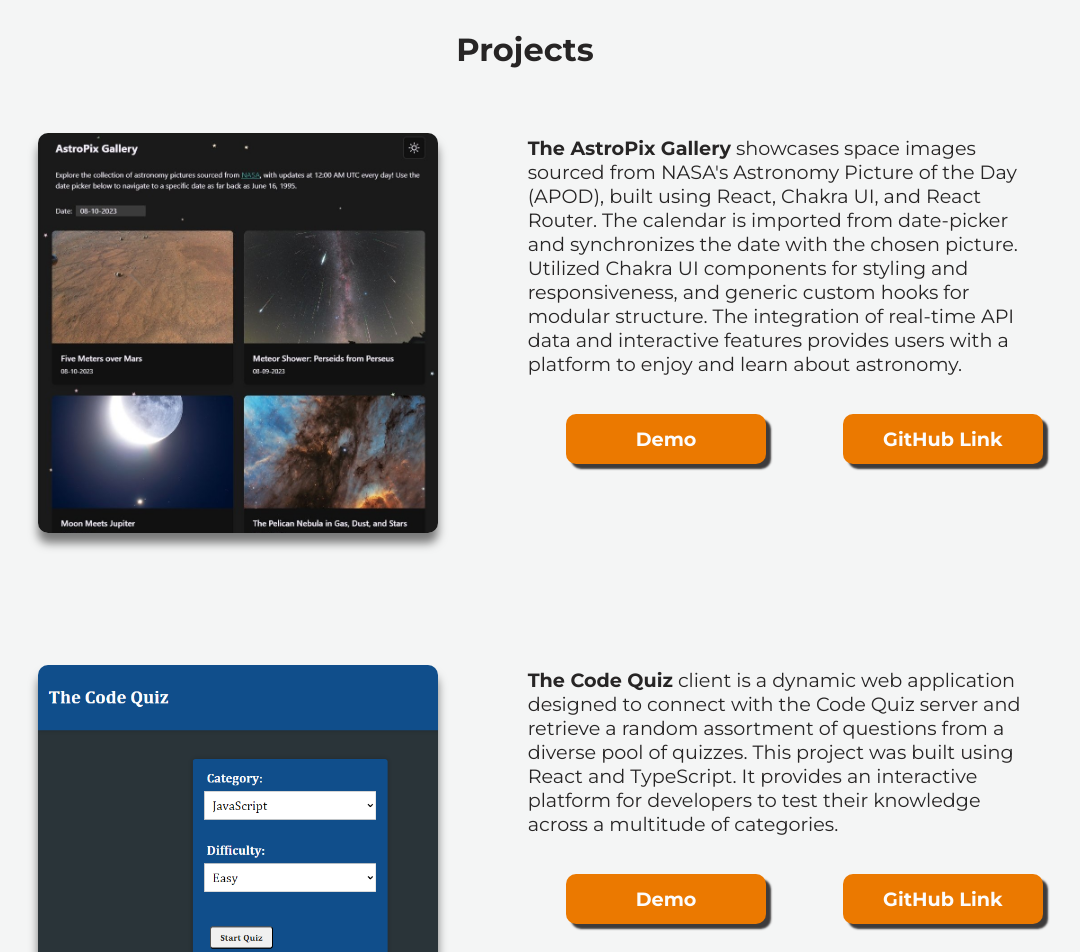
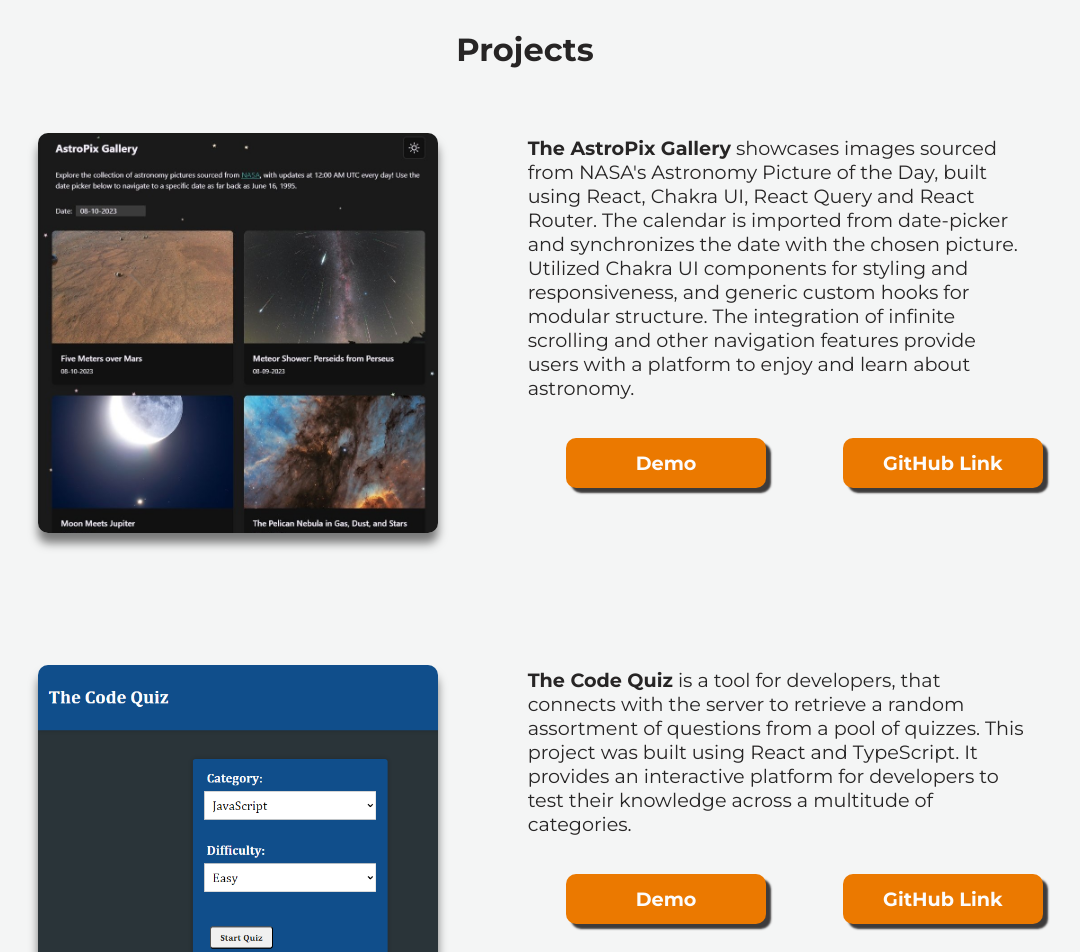
Before and after one commit to Ryan-Biondo/biondo-portfolio, a React (Vite) app: page / in a window 1280 px wide. Shown: the part 1380-2332 px from the top of the page, without its empty margins (115-1195 px from the left). Built offline with nearby package versions, Linux system fonts and the light colour scheme.

Commit message:
redo upload

```diff
--- a/src/components/Projects.tsx
+++ b/src/components/Projects.tsx
@@ -18,14 +18,15 @@
 
           <div className={styles.projectText}>
             <p className={styles.projectDescript}>
-              <strong>The AstroPix Gallery</strong> showcases space images
-              sourced from NASA's Astronomy Picture of the Day (APOD), built
-              using React, Chakra UI, and React Router. The calendar is imported
+              <strong>The AstroPix Gallery</strong> showcases images sourced
+              from NASA's Astronomy Picture of the Day, built using React,
+              Chakra UI, React Query and React Router. The calendar is imported
               from date-picker and synchronizes the date with the chosen
               picture. Utilized Chakra UI components for styling and
               responsiveness, and generic custom hooks for modular structure.
-              The integration of real-time API data and interactive features
-              provides users with a platform to enjoy and learn about astronomy.
+              The integration of infinite scrolling and other navigation
+              features provide users with a platform to enjoy and learn about
+              astronomy.
             </p>
             <div className={styles.projectLinks}>
               <a
@@ -53,12 +54,12 @@
 
           <div className={styles.projectText}>
             <p className={styles.projectDescript}>
-              <strong>The Code Quiz</strong> client is a dynamic web application
-              designed to connect with the Code Quiz server and retrieve a
-              random assortment of questions from a diverse pool of quizzes.
-              This project was built using React and TypeScript. It provides an
-              interactive platform for developers to test their knowledge across
-              a multitude of categories.
+              <strong>The Code Quiz</strong> is a tool for developers, that
+              connects with the server to retrieve a random assortment of
+              questions from a pool of quizzes. This project was built using
+              React and TypeScript. It provides an interactive platform for
+              developers to test their knowledge across a multitude of
+              categories.
             </p>
             <div className={styles.projectLinks}>
               <a
```
Also changed, not shown: 1 other file (tests, documents, lock files or other folders).
